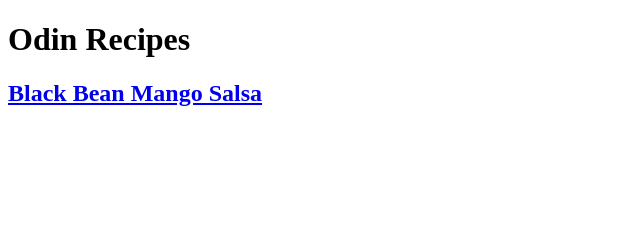
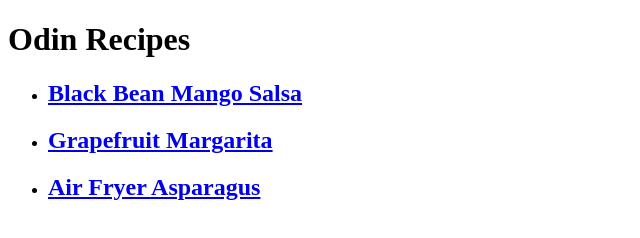
Before and after one commit to wastedthyme/odin-recipes, a plain HTML site: page index.html in a window 1280 px wide. Shown: the whole page, without its empty margins (0-640 px from the left). Drawn offline with Linux system fonts and the light colour scheme.

Commit message:
added the new 2 recipes to index with links

```diff
--- a/index.html
+++ b/index.html
@@ -4,10 +4,14 @@
     <meta charset="UTF-8">
     <meta http-equiv="X-UA-Compatible" content="IE=edge">
     <meta name="viewport" content="width=device-width, initial-scale=1.0">
-    <title>Document</title>
+    <title>Recipes</title>
 </head>
 <body>
     <h1>Odin Recipes</h1>
-    <h2><a href = "recipes/black-bean-salsa.html">Black Bean Mango Salsa</h1></a>
+    <ul>
+        <li><h2><a href = "recipes/black-bean-salsa.html">Black Bean Mango Salsa</h1></a></li>
+        <li><h2><a href = "recipes/grapefruit-margarita.html">Grapefruit Margarita</h1></a></li>
+        <li><h2><a href = "recipes/air-fryer-asparagus.html">Air Fryer Asparagus</h1></a></li>
+    </ul>
 </body>
 </html>
```
